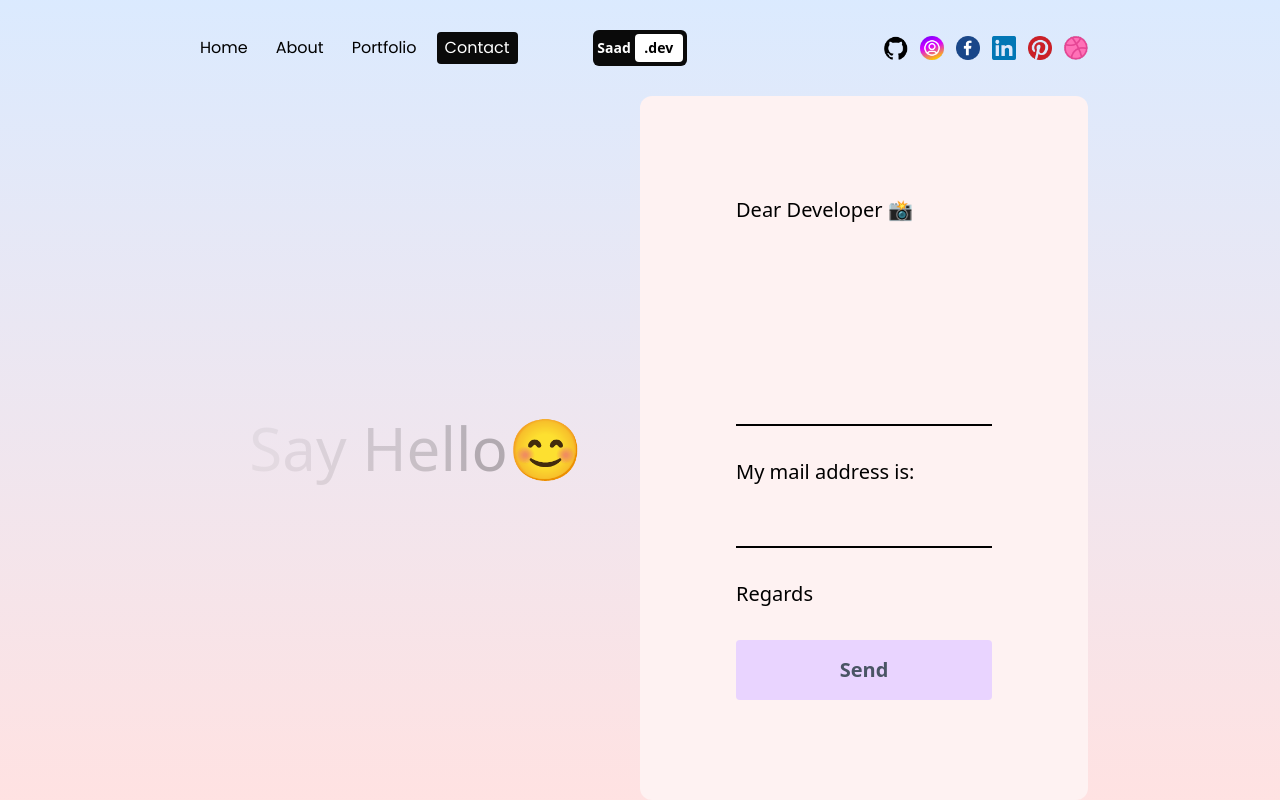
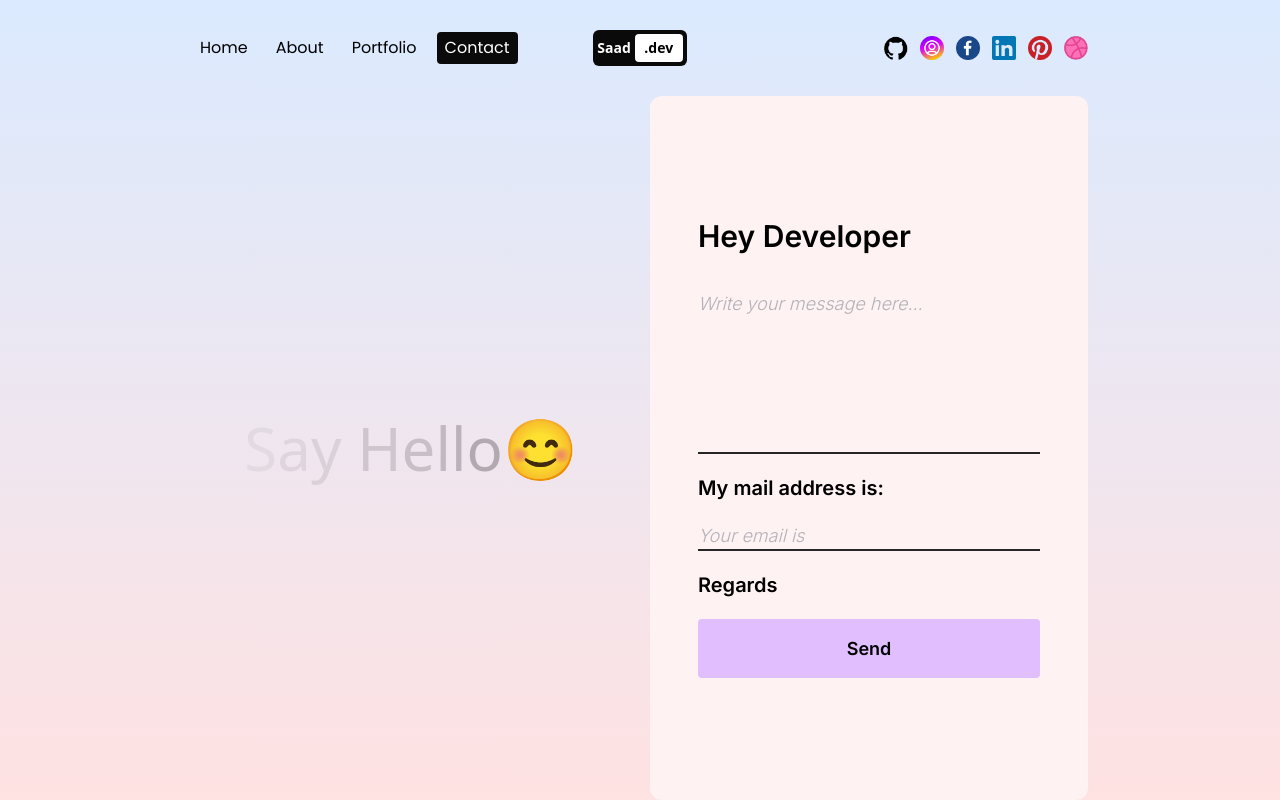
Before and after one commit to istiakAHMEDsaad/framermotion-animated-portfolio, a Next.js app: page /contact in a window 1280 px wide. Built offline with nearby package versions, Linux system fonts and the light colour scheme.

Commit message:
added contact page

```diff
--- a/src/app/contact/page.jsx
+++ b/src/app/contact/page.jsx
@@ -1,19 +1,61 @@
 'use client';
+
 import { motion } from 'framer-motion';
 import { useRef, useState } from 'react';
 import emailjs from '@emailjs/browser';
+import { Inter } from 'next/font/google';
+
+const InterFont = Inter({
+  subsets: ['latin'],
+  weight: ['300', '400', '600', '700'],
+  style: ['normal', 'italic'],
+});
 
 const ContactPage = () => {
-  const [success, setSuccess] = useState(false);
-  const [error, setError] = useState(false);
   const text = 'Say Hello';
 
   const form = useRef();
 
+  const [formData, setFormData] = useState({
+    user_message: '',
+    user_email: '',
+  });
+
+  const [formError, setFormError] = useState('');
+  const [success, setSuccess] = useState(false);
+  const [error, setError] = useState(false);
+  const [isSending, setIsSending] = useState(false);
+
+  const handleChange = (e) => {
+    setFormData({
+      ...formData,
+      [e.target.name]: e.target.value,
+    });
+  };
+
   const sendEmail = (e) => {
     e.preventDefault();
+
+    setFormError('');
+    setSuccess(false);
     setError(false);
-    setSuccess(false);
+
+    const { user_message, user_email } = formData;
+
+    // Empty validation
+    if (!user_message.trim() || !user_email.trim()) {
+      setFormError('Please fill in all required fields.');
+      return;
+    }
+
+    // Email format validation
+    const emailRegex = /^[^\s@]+@[^\s@]+\.[^\s@]+$/;
+    if (!emailRegex.test(user_email)) {
+      setFormError('Please enter a valid email address.');
+      return;
+    }
+
+    setIsSending(true);
 
     emailjs
       .sendForm(
@@ -25,12 +67,16 @@ const ContactPage = () => {
       .then(
         () => {
           setSuccess(true);
+          setFormData({ user_message: '', user_email: '' });
           form.current.reset();
         },
         () => {
           setError(true);
         },
-      );
+      )
+      .finally(() => {
+        setIsSending(false);
+      });
   };
 
   return (
@@ -40,9 +86,9 @@ const ContactPage = () => {
       animate={{ y: '0%' }}
       transition={{ duration: 1 }}
     >
-      <div className='h-full flex flex-col lg:flex-row px-4 sm:px-8 md:px-12 lg:px-20 xl:px-48'>
+      <div className='h-full flex flex-col gap-5 lg:flex-row px-4 sm:px-8 md:px-12 lg:px-20 xl:px-48'>
         {/* TEXT CONTAINER */}
-        <div className='h-1/2 lg:h-full lg:w-1/2 flex items-center justify-center lg:text-6xl md:text-5xl text-4xl'>
+        <div className='flex-1 flex items-center justify-center xl:text-6xl md:text-5xl text-4xl'>
           <div>
             {text.split('').map((letter, index) => (
               <motion.span
@@ -61,39 +107,71 @@ const ContactPage = () => {
             😊
           </div>
         </div>
+
         {/* FORM CONTAINER */}
+        <div className='flex-1 bg-red-50 rounded-xl'>
           <form
+            ref={form}
             onSubmit={sendEmail}
-          ref={form}
-          className='h-1/2 lg:h-full lg:w-1/2 bg-red-50 rounded-xl text-xl flex flex-col gap-8 justify-center p-24 md:mt-8 lg:mt-0'
+            className={`p-12 h-full w-full flex flex-col justify-center gap-5 text-[18px] ${InterFont.className}`}
           >
-          <span>Dear Developer 📸</span>
+            <span className='font-semibold text-3xl'>Hey Developer</span>
+
             <textarea
+              name='user_message'
               rows={6}
-            className='bg-transparent border-b-2 border-b-black outline-none resize-none'
-            name='user_message'
+              value={formData.user_message}
+              onChange={handleChange}
+              placeholder='Write your message here...'
+              className='bg-transparent border-b-2 border-b-neutral-800 outline-none resize-none mt-4 font-light italic text-gray-500'
             />
-          <span>My mail address is:</span>
+
+            <span className='font-semibold text-xl'>My mail address is:</span>
+
             <input
               name='user_email'
-            type='text'
-            className='bg-transparent border-b-2 border-b-black outline-none'
+              type='email'
+              value={formData.user_email}
+              onChange={handleChange}
+              placeholder='Your email is'
+              className='bg-transparent border-b-2 border-b-neutral-800 outline-none font-light italic text-gray-500'
             />
-          <span>Regards</span>
-          <button className='bg-purple-200 rounded font-semibold text-gray-600 p-4'>
-            Send
+
+            <span className='font-semibold text-xl'>Regards</span>
+
+            <button
+              type='submit'
+              disabled={isSending}
+              className={`rounded font-semibold p-4 transition-colors
+                ${
+                  isSending
+                    ? 'bg-gray-300 cursor-not-allowed'
+                    : 'bg-purple-300/80 hover:bg-purple-300 cursor-pointer'
+                }
+              `}
+            >
+              {isSending ? 'Sending...' : 'Send'}
             </button>
+
+            {/* VALIDATION ERROR */}
+            {formError && (
+              <span className='text-red-600 font-semibold'>{formError}</span>
+            )}
+
+            {/* EMAILJS STATUS */}
             {success && (
               <span className='text-green-600 font-semibold'>
                 Your message has been sent successfully!
               </span>
             )}
+
             {error && (
               <span className='text-red-600 font-semibold'>
-              Something went wrong!
+                Something went wrong. Please try again.
               </span>
             )}
           </form>
+        </div>
       </div>
     </motion.div>
   );
--- a/src/app/portfolio/page.jsx
+++ b/src/app/portfolio/page.jsx
@@ -12,7 +12,7 @@ const items = [
     title: 'React Commerce',
     desc: 'Lorem ipsum dolor sit amet consectetur adipisicing elit. Dolores ab id ad nesciunt quo aut corporis modi? Voluptate, quos sunt dolorum facilis, id eum sequi placeat accusantium saepe eos laborum.',
     img: 'https://images.pexels.com/photos/18073372/pexels-photo-18073372/free-photo-of-young-man-sitting-in-a-car-on-a-night-street.jpeg?auto=compress&cs=tinysrgb&w=1600&lazy=load',
-    link: 'https://lama.dev',
+    link: 'https://github.com/istiakAHMEDsaad/',
   },
   {
     id: 2,
@@ -20,7 +20,7 @@ const items = [
     title: 'Next.js Medium Blog',
     desc: 'Lorem ipsum dolor sit amet consectetur adipisicing elit. Dolores ab id ad nesciunt quo aut corporis modi? Voluptate, quos sunt dolorum facilis, id eum sequi placeat accusantium saepe eos laborum.',
     img: 'https://images.pexels.com/photos/18023772/pexels-photo-18023772/free-photo-of-close-up-of-a-person-holding-a-wristwatch.jpeg?auto=compress&cs=tinysrgb&w=1600&lazy=load',
-    link: 'https://lama.dev',
+    link: 'https://github.com/istiakAHMEDsaad/',
   },
   {
     id: 3,
@@ -28,7 +28,7 @@ const items = [
     title: 'Vanilla Book App',
     desc: 'Lorem ipsum dolor sit amet consectetur adipisicing elit. Dolores ab id ad nesciunt quo aut corporis modi? Voluptate, quos sunt dolorum facilis, id eum sequi placeat accusantium saepe eos laborum.',
     img: 'https://images.pexels.com/photos/6894528/pexels-photo-6894528.jpeg?auto=compress&cs=tinysrgb&w=1600&lazy=load',
-    link: 'https://lama.dev',
+    link: 'https://github.com/istiakAHMEDsaad/',
   },
   {
     id: 4,
@@ -36,7 +36,7 @@ const items = [
     title: 'Spotify Music App',
     desc: 'Lorem ipsum dolor sit amet consectetur adipisicing elit. Dolores ab id ad nesciunt quo aut corporis modi? Voluptate, quos sunt dolorum facilis, id eum sequi placeat accusantium saepe eos laborum.',
     img: 'https://images.pexels.com/photos/18540208/pexels-photo-18540208/free-photo-of-wood-landscape-water-hill.jpeg?auto=compress&cs=tinysrgb&w=1260&h=750&dpr=2',
-    link: 'https://lama.dev',
+    link: 'https://github.com/istiakAHMEDsaad/',
   },
 ];
 
@@ -105,7 +105,9 @@ const PortfolioPage = () => {
 
       {/* do u have project */}
       <div className='w-screen h-screen flex flex-col items-center justify-center text-center'>
-        <h1 className='lg:text-5xl md:text-4xl text-3xl'>Do you have a project?</h1>
+        <h1 className='lg:text-5xl md:text-4xl text-3xl'>
+          Do you have a project?
+        </h1>
         <div className='relative'>
           <motion.svg
             animate={{ rotate: 360 }}
```
Also changed, not shown: 1 other file (tests, documents, lock files or other folders). Lines whose indentation alone changed are shown as unchanged.
